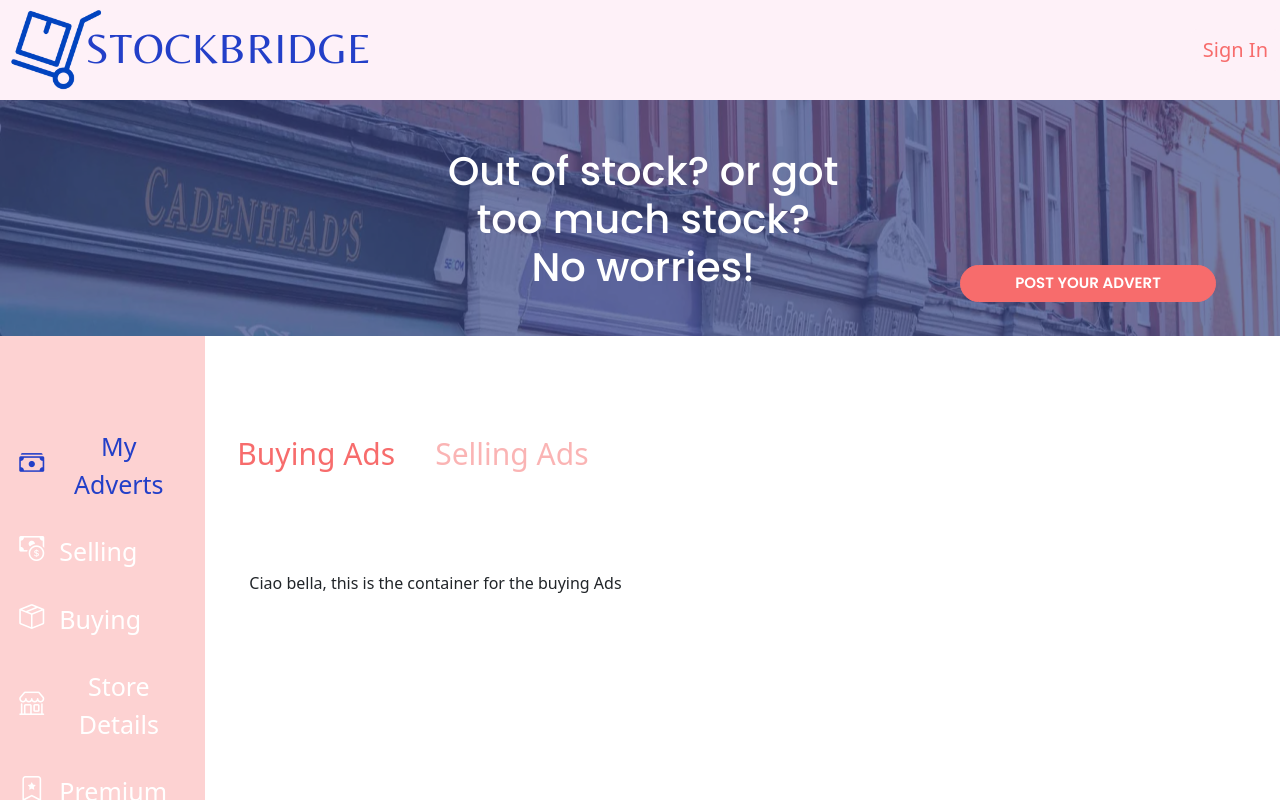
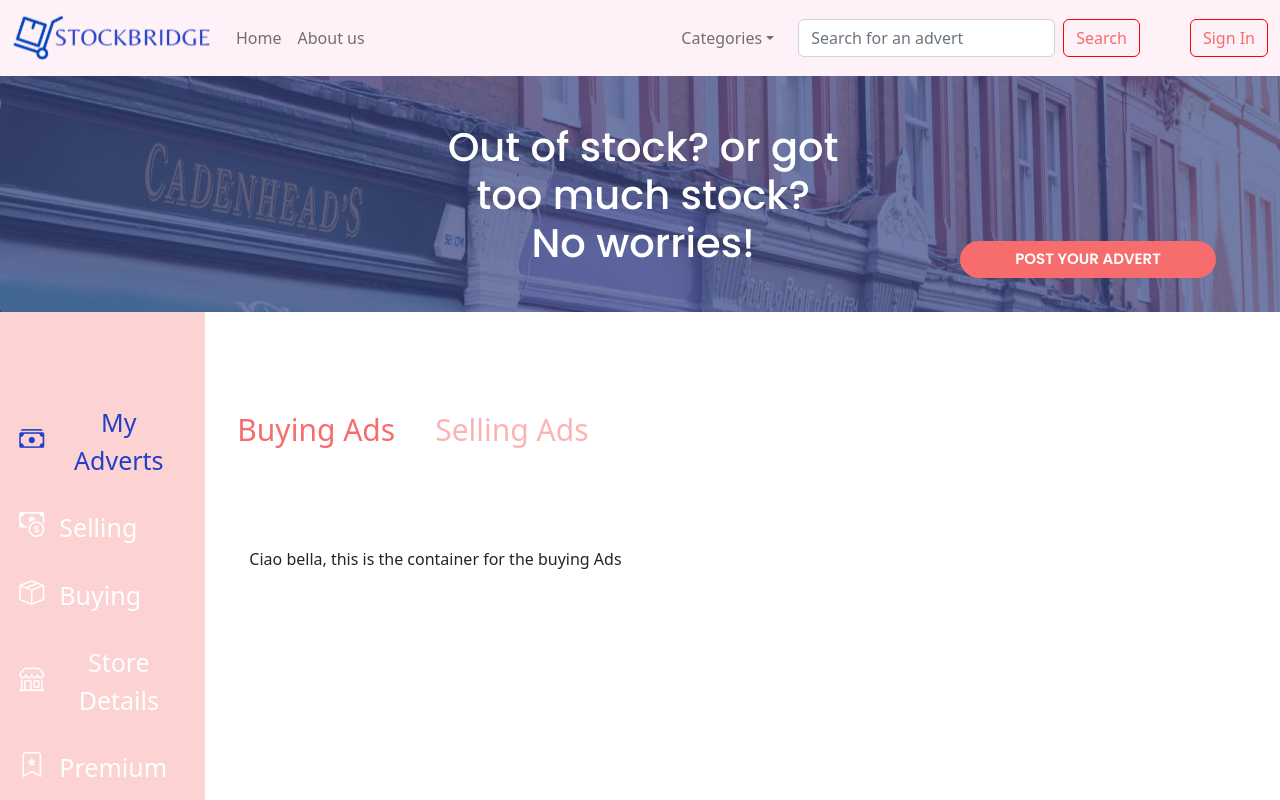
Before and after one commit to lups2000/stockbridge, a React (Create React App) app in the folder client/: page /userInfo in a window 1280 px wide. Shown: the top 800 px of the page. Built offline with nearby package versions, Linux system fonts and the light colour scheme; no server answers.

Commit message:
first prototype new navbar

```diff
--- a/client/src/components/Navbar.tsx
+++ b/client/src/components/Navbar.tsx
@@ -1,6 +1,15 @@
-import { Button, Nav, Navbar as NavbarBS } from 'react-bootstrap';
+import {
+  Button,
+  Nav,
+  Navbar as NavbarBS,
+  Image,
+  Container,
+  Form,
+  NavDropdown,
+  Dropdown,
+} from 'react-bootstrap';
 import userLogo from '../assets/user-logo.svg';
-import { useNavigate, NavLink } from 'react-router-dom';
+import { useNavigate } from 'react-router-dom';
 import logo from '../assets/logo.svg';
 import { useContext } from 'react';
 import { LoginContext } from '../contexts/LoginContext';
@@ -8,7 +17,7 @@ import { palette } from '../utils/colors';
 import { ApiClient } from '../api/apiClient';
 
 /**
- * This component represents the navbar of our website.
+ * This component represents the navbarBS of our website.
  */
 export function Navbar() {
   const navigate = useNavigate();
@@ -28,13 +37,110 @@ export function Navbar() {
   };
 
   return (
-    <NavbarBS
+    <>
+      <NavbarBS
+        expand="lg"
+        sticky="top"
+        style={{ backgroundColor: palette.pageBG }}
+      >
+        <Container fluid>
+          <NavbarBS.Brand>
+            <Image
+              alt="logo"
+              src={logo}
+              width={200}
+              height={50}
+              className="d-inline-block align-top"
+            />
+          </NavbarBS.Brand>
+          <NavbarBS.Toggle aria-controls="navbarBSScroll" />
+          <NavbarBS.Collapse id="navbarBSScroll">
+            <Nav className="me-auto my-2 my-lg-0" navbarScroll>
+              <Nav.Link href="/">Home</Nav.Link>
+              <Nav.Link href="/about">About us</Nav.Link>
+            </Nav>
+            <Nav className="justify-content-end flex-grow-1 pe-3">
+              <NavDropdown
+                title="Categories"
+                //id={`offcanvasNavbarDropdown-expand-${expand}`}
+              >
+                <NavDropdown.Item href="#action3">Action</NavDropdown.Item>
+                <NavDropdown.Item href="#action4">
+                  Another action
+                </NavDropdown.Item>
+                <NavDropdown.Divider />
+                <NavDropdown.Item href="#action5">
+                  Something else here
+                </NavDropdown.Item>
+              </NavDropdown>
+            </Nav>
+            <Form className="d-flex" style={{ marginRight: 50 }}>
+              <Form.Control
+                type="search"
+                placeholder="Search for an advert"
+                className="me-2"
+                aria-label="Search"
+              />
+              <Button
+                className="font-link"
+                style={{
+                  backgroundColor: palette.pageBG,
+                  borderColor: 'red',
+                  color: palette.subSectionsBgAccent,
+                }}
+              >
+                Search
+              </Button>
+            </Form>
+            <div>
+              {!loggedIn ? (
+                <Button
+                  className="font-link"
+                  style={{
+                    backgroundColor: palette.pageBG,
+                    borderColor: 'red',
+                    color: palette.subSectionsBgAccent,
+                  }}
+                  onClick={() => navigate('/SignIn')}
+                >
+                  Sign In
+                </Button>
+              ) : (
+                <div>
+                  <Button
+                    className="font-link"
+                    style={{
+                      backgroundColor: palette.pageBG,
+                      border: 'none',
+                      color: palette.subSectionsBgAccent,
+                      fontSize: 20,
+                    }}
+                    onClick={() => handleLogoutClick()}
+                  >
+                    Logout
+                  </Button>
+                  <Button
+                    style={{
+                      backgroundColor: palette.pageBG,
+                      border: 'none',
+                    }}
+                    onClick={() => navigate('/userInfo')}
+                  >
+                    <img src={userLogo} alt="user info" />
+                  </Button>
+                </div>
+              )}
+            </div>
+          </NavbarBS.Collapse>
+        </Container>
+      </NavbarBS>
+      {/*<NavbarBSBS
       sticky="top"
-      style={{ backgroundColor: palette.pageBG, height: 100 }}
+      style={{ backgroundColor: palette.pageBG, height: 80 }}
     >
       <Nav className="me-auto">
         <Nav.Link to="/" as={NavLink}>
-          <img src={logo} alt="logo" />
+          <Image src={logo} alt="logo" width={250} height={250} />
         </Nav.Link>
       </Nav>
       {!loggedIn ? (
@@ -75,6 +181,7 @@ export function Navbar() {
           </Button>
         </div>
       )}
-    </NavbarBS>
+          </NavbarBSBS>*/}
+    </>
   );
 }
```
Also changed, not shown: 1 other file (tests, documents, lock files or other folders).
